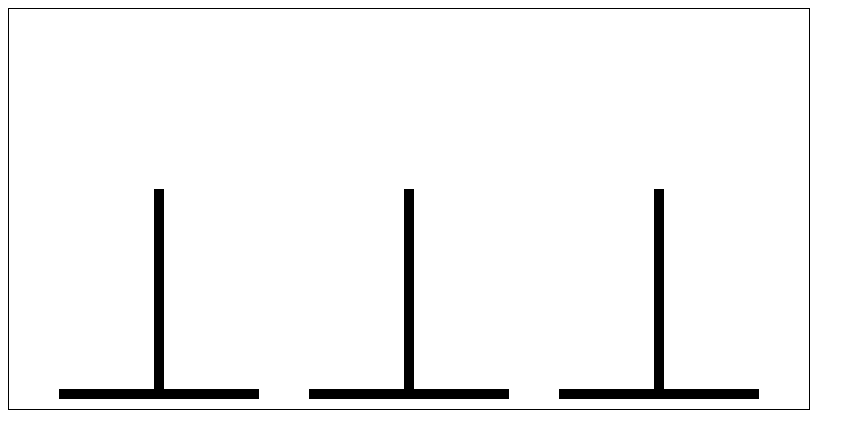
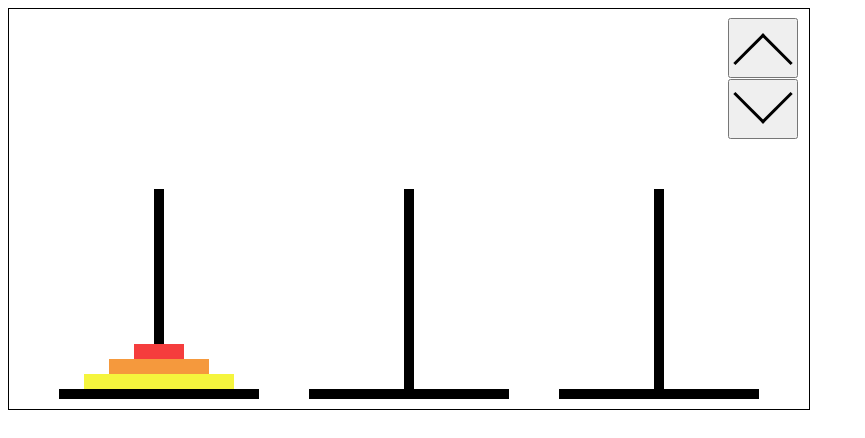
Before and after one commit to nd-0r/TowersOfHanoi, a plain HTML site: page index.html in a window 1280 px wide. Shown: the whole page, without its empty margins (0-865 px from the left). Drawn offline with Linux system fonts and the light colour scheme.

Commit message:
Implement disks

```diff
--- a/index.html
+++ b/index.html
@@ -6,6 +6,16 @@
 </head>
 <html>
   <body onload="init();">
-    <canvas style="border: 1px solid #000000;" id="toh" width="800" height="400"></canvas>
+    <div class="container">
+      <canvas id="toh" width="800" height="400"></canvas>
+      <div class="btn-container">
+        <button class="btn" onclick="incrementNumDisks();">
+          <div id="up-arrow" class="arrow"></div>
+        </button>
+        <button class="btn" onclick="decrementNumDisks();">
+          <div id="down-arrow" class="arrow"></div>
+        </button>
+      </div>
+    </div>
   </body>
 </html>
--- a/main.css
+++ b/main.css
@@ -1,4 +1,54 @@
-#toh {
+.container {
+  position: relative;
   width: 800px;
   height: 400px;
 }
+
+#toh {
+  width: 100%;
+  height: 100%;
+  border: 1px solid #000000;
+}
+
+.btn-container {
+  position: absolute;
+  right: 10px;
+  top: 10px;
+  width: 70px;
+  height: 120px;
+}
+
+.btn {
+  display: inline-block;
+  position: relative;
+  width: 100%;
+  height: 50%;
+}
+
+.arrow {
+  position: absolute;
+  border: solid black;
+  width: 50%;
+  border-width: 0 3px 3px 0;
+  padding: 3px;
+}
+
+.arrow:before {
+  content: "";
+  float: left;
+  padding-top: 100%;
+}
+
+#up-arrow {
+  top: 40%;
+  left: 18%;
+  transform: rotate(-135deg);
+  -webkit-transform: rotate(-135deg);
+}
+
+#down-arrow {
+  bottom: 40%;
+  left: 18%;
+  transform: rotate(45deg);
+  -webkit-transform: rotate(45deg);
+}
--- a/toh.js
+++ b/toh.js
@@ -4,12 +4,14 @@ var offset_y;
 var width;
 var height;
 var ctx;
-var towers = [[], [], []];
+var towers;
 var num_moves;
 var num_disks;
 
 const kLineWidth = 10;
-
+const kDiskWidth = 15;
+const kMaxDisks = 20;
+const kMinDiskWidth = 50;
 
 function init() {
   window.addEventListener('mousedown', this.handleUIEvent, false);
@@ -21,47 +23,85 @@ function init() {
   offset_x = canvas.offsetLeft;
   offset_y = canvas.offsetTop;
   ctx = canvas.getContext('2d');
+  num_disks = 3;
 
-  // for (let i = 0; i < num_disks; i++) {
-  //   towers[0].push({
-  //     index: i,
-  //     x: asdf,
-  //     y: asdf,
-  //     width: asdf,
-  //     height: asdf,
-  //   });
-  // }
+  reset();
+  draw();
+}
 
+function reset() {
+ towers = [[], [], []];
+ num_moves = 0;
+ createDisks();
+}
+
+function incrementNumDisks() {
+  if (num_disks && num_disks < kMaxDisks) {
+    num_disks++;
+  }
+  reset();
   draw();
+}
+
+function decrementNumDisks() {
+  if (num_disks && num_disks > 2) {
+    num_disks--;
+  }
+  reset();
+  draw();
+}
+
+function createDisks() {
+  for (let i = num_disks - 1; i >= 0; i--) {
+    var disk_width = i * ((width / 4) - kMinDiskWidth) /
+                     num_disks + kMinDiskWidth;
+    towers[0].push({
+      index: i,
+      rod: 0,
+      width: disk_width,
+      height: kDiskWidth,
+      color: `hsl(${30 * i}, 90%, 60%)`
+    });
+  }
 }
 
 function draw() {
   ctx.clearRect(0, 0, width, height);
-  drawRods();
+  drawRodsAndDisks();
 }
 
-function drawRods() {
-  ctx.fillStyle = '#000000';
+function drawRodsAndDisks() {
   const kBaseWidth = width / 4;
   const kBaseSeparator = width / 16;
   const kRodHeight = height / 2;
 
   for (let i = 0; i < 3; i++) {
+    ctx.fillStyle = "#000000";
     var pos_x = (i + 1) * kBaseSeparator + i * kBaseWidth
-    ctx.fillRect(
+    ctx.fillRect( // Draw the base
       pos_x,
       height - 2 * kLineWidth,
       kBaseWidth,
       kLineWidth
     );
-    ctx.fillRect(
+    ctx.fillRect( // Draw the rod
       pos_x + (kBaseWidth / 2) - (kLineWidth / 2),
       height - 2 * kLineWidth - kRodHeight,
       kLineWidth,
       kRodHeight
     )
+
+    for (let j = 0; j < towers[i].length; j++) {
+      ctx.fillStyle = towers[i][j].color;
+      console.log(towers[i][j].color);
+      ctx.fillRect(
+        pos_x + kBaseWidth / 2 - towers[i][j].width / 2,
+        height - 2 * kLineWidth - (j + 1) * kDiskWidth,
+        towers[i][j].width,
+        towers[i][j].height
+      )
+    }
   }
-
 }
 
 function handleUIEvent(e) {
```
